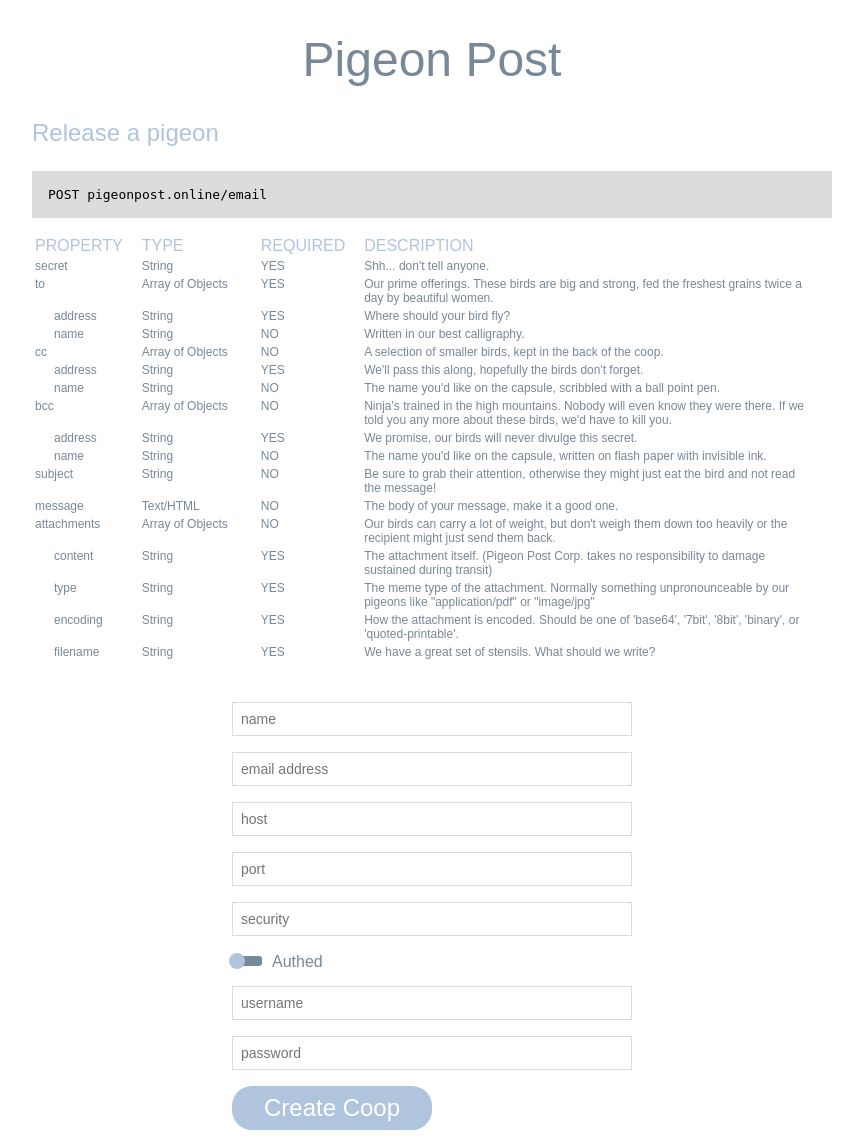
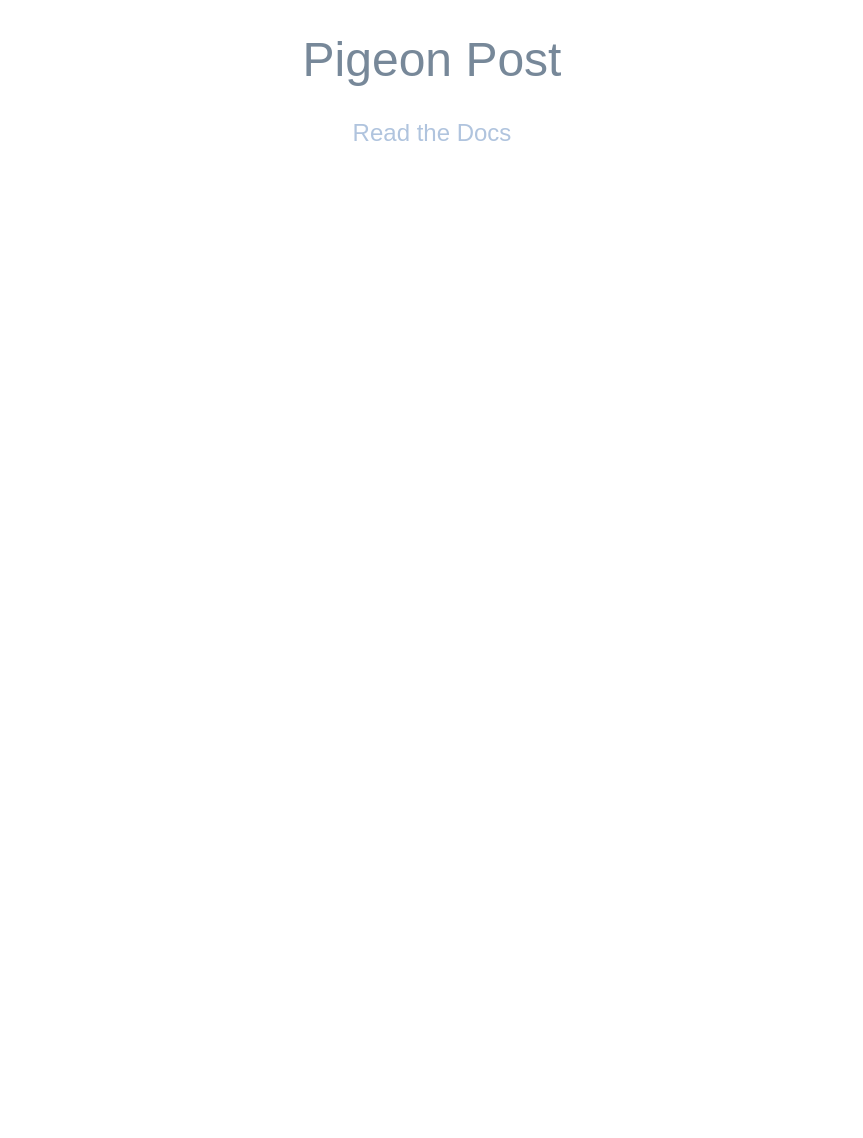
Before and after one commit to nicholasstephan/pigeonpost, a PHP site: page /welcome.html in a window 1280 px wide. Shown: the whole page, without its empty margins (208-1071 px from the left). After the commit the page ends 141 px from the top, so only its background shows below. Run offline with PHP 8.4, Linux system fonts and the light colour scheme; some libraries are stand-ins or nearby versions.

Commit message:
simplified the welcome site

```diff
--- a/welcome.html
+++ b/welcome.html
@@ -7,337 +7,27 @@
             h1 {
                 text-align:center;
                 font-family: sans-serif;
+                text-align:center;
                 font-size: 48px;
                 font-weight: 100;
                 color: lightslategray;
             }
 
-            input[type=text] {
+            a {
                 display: block;
-                box-sizing: border-box;
-                width: 400px;
-                padding: 8px;
-                border: 1px solid gainsboro;
-                margin-bottom: 16px;
-                font-size: 14px;
-            }
-
-            input[type=checkbox] {
-                display: none;
-            }
-
-            button:focus {
-                outline: none;
-            }
-
-            strong {
-                font-weight: 400;
-            }
-
-            .checkbox {
-            	width: 30px;
-            	height: 10px;
-            	background: lightslategray;
-            	margin: 20px 0px;
-            	position: relative;
-            	border-radius: 3px;
-            }
-
-            .checkbox .checkbox-handle {
-            	display: block;
-            	width: 16px;
-            	height: 16px;
-            	border-radius: 50%;
-
-            	transition: all .1s ease;
-            	cursor: pointer;
-            	position: absolute;
-            	top: -3px;
-            	left: -3px;
-
-            	background: lightsteelblue;
-            }
-
-            .checkbox input[type=checkbox]:checked + .checkbox-handle {
-            	left: 17px;
-            }
-
-            .checkbox .checkbox-label {
+                text-align: center;
+                text-decoration: none;
+                font-size: 24px;
+                font-weight: 100;
                 font-family: sans-serif;
-                padding-left: 40px;
-                position: relative;
-                top: -3px;
-                color: lightslategray;
-                cursor: pointer;
-            }
-
-            #docs {
-                max-width: 800px;
-                margin: 0 auto 40px;
-            }
-
-            #docs h3 {
-                font-size: 24px;
-                font-family: sans-serif;
-                font-weight: 100;
                 color: lightsteelblue;
             }
-
-            #docs code {
-                display: block;
-                padding: 16px;
-                margin-bottom: 16px;
-                background-color: gainsboro;
-            }
-
-            #docs th {
-                font-family: sans-serif;
-                font-weight: 100;
-                color: lightsteelblue;
-                text-align: left;
-                padding-right: 16px;
-            }
-
-            #docs td {
-                font-family: sans-serif;
-                font-weight: 100;
-                font-size: 12px;
-                vertical-align: top;
-                color: lightslategray;
-                padding-right: 16px;
-            }
-
-            #docs td:nth-child(2) {
-                width: 100px;
-            }
-
-            #docs td.tabbed {
-                padding-left: 20px;
-            }
-
-
-            #form {
-                width: 400px;
-                margin: 0 auto;
-            }
-
-            #form button {
-                display: block;
-                width: 200px;
-                padding: 8px;
-                border: 0;
-                border-radius: 20px;
-                color: white;
-                font-family: sans-serif;
-                font-size: 24px;
-                font-weight: 100;
-                background-color: lightsteelblue;
-                cursor: pointer;
-                transition: transform 0.2s ease-in-out;
-            }
-
-            #form button:active {
-                transform: scale(0.75);
-                transform-origin: 50%;
-            }
-
-            #secret {
-                display:none;
-                padding: 0;
-                text-align: center;
-                font-family: sans-serif;
-                font-size: 24px;
-                font-weight: 100;
-                color: lightslategray;
-            }
-
-            #secret span {
-                font-size:16px;
-                line-height:48px;
-                color: lightseagreen;
-            }
-
 
 
         </style>
     </head>
     <body>
-        <header>
-            <h1>Pigeon Post</h1>
-        </header>
-
-        <div id="docs">
-            <h3>Release a pigeon</h3>
-            <code>POST pigeonpost.online/email</code>
-
-            <table>
-                <tr>
-                    <th>PROPERTY</th>
-                    <th>TYPE</th>
-                    <th>REQUIRED</th>
-                    <th>DESCRIPTION</th>
-                </tr>
-                <tr>
-                    <td><strong>secret</strong></td>
-                    <td>String</td>
-                    <td>YES</td>
-                    <td>Shh... don't tell anyone.</td>
-                </tr>
-                <tr>
-                    <td><strong>to</strong></td>
-                    <td>Array of Objects</td>
-                    <td>YES</td>
-                    <td>Our prime offerings. These birds are big and strong, fed the freshest grains twice a day by beautiful women.</td>
-                </tr>
-                <tr>
-                    <td class="tabbed"><span class='tab'></span>address</td>
-                    <td>String</td>
-                    <td>YES</td>
-                    <td>Where should your bird fly?</td>
-                </tr>
-                <tr>
-                    <td class="tabbed"><span class='tab'></span>name</td>
-                    <td>String</td>
-                    <td>NO</td>
-                    <td>Written in our best calligraphy.</td>
-                </tr>
-                <tr>
-                    <td><strong>cc</strong></td>
-                    <td>Array of Objects</td>
-                    <td>NO</td>
-                    <td>A selection of smaller birds, kept in the back of the coop.</td>
-                </tr>
-                <tr>
-                    <td class="tabbed">address</td>
-                    <td>String</td>
-                    <td>YES</td>
-                    <td>We'll pass this along, hopefully the birds don't forget.</td>
-                </tr>
-                <tr>
-                    <td class="tabbed">name</td>
-                    <td>String</td>
-                    <td>NO</td>
-                    <td>The name you'd like on the capsule, scribbled with a ball point pen.</td>
-                </tr>
-                <tr>
-                    <td><strong>bcc</strong></td>
-                    <td>Array of Objects</td>
-                    <td>NO</td>
-                    <td>Ninja's trained in the high mountains. Nobody will even know they were there. If we told you any more about these birds, we'd have to kill you.</td>
-                </tr>
-                <tr>
-                    <td class="tabbed">address</td>
-                    <td>String</td>
-                    <td>YES</td>
-                    <td>We promise, our birds will never divulge this secret.</td>
-                </tr>
-                <tr>
-                    <td class="tabbed">name</td>
-                    <td>String</td>
-                    <td>NO</td>
-                    <td>The name you'd like on the capsule, written on flash paper with invisible ink.</td>
-                </tr>
-                <tr>
-                    <td><strong>subject</strong></td>
-                    <td>String</td>
-                    <td>NO</td>
-                    <td>Be sure to grab their attention, otherwise they might just eat the bird and not read the message!</td>
-                </tr>
-                <tr>
-                    <td><strong>message</strong></td>
-                    <td>Text/HTML</td>
-                    <td>NO</td>
-                    <td>The body of your message, make it a good one.</td>
-                </tr>
-                <tr>
-                    <td><strong>attachments</strong></td>
-                    <td>Array of Objects</td>
-                    <td>NO</td>
-                    <td>Our birds can carry a lot of weight, but don't weigh them down too heavily or the recipient might just send them back.</td>
-                </tr>
-                <tr>
-                    <td class="tabbed">content</td>
-                    <td>String</td>
-                    <td>YES</td>
-                    <td>The attachment itself. (Pigeon Post Corp. takes no responsibility to damage sustained during transit)</td>
-                </tr>
-                <tr>
-                    <td class="tabbed">type</td>
-                    <td>String</td>
-                    <td>YES</td>
-                    <td>The meme type of the attachment. Normally something unpronounceable by our pigeons like "application/pdf" or "image/jpg"</td>
-                </tr>
-                <tr>
-                    <td class="tabbed">encoding</td>
-                    <td>String</td>
-                    <td>YES</td>
-                    <td>How the attachment is encoded. Should be one of 'base64', '7bit', '8bit', 'binary', or 'quoted-printable'.</td>
-                </tr>
-                <tr>
-                    <td class="tabbed">filename</td>
-                    <td>String</td>
-                    <td>YES</td>
-                    <td>We have a great set of stensils. What should we write?</td>
-                </tr>
-            </table>
-        </div>
-
-        <div id="form">
-            <input id="name" type="text" name="name" placeholder="name"/>
-            <input id="address" type="text" name="address" placeholder="email address"/>
-            <input id="host" type="text" name="host" placeholder="host"/>
-            <input id="port" type="text" name="port" placeholder="port"/>
-            <input id="security" type="text" name="security" placeholder="security"/>
-            <div class="checkbox">
-          		<input type="checkbox" id="auth" name="auth"/>
-        	  	<label for="auth" class="checkbox-handle"></label>
-        	  	<label for="auth" class="checkbox-label">Authed</label>
-          	</div>
-            <input id="username" type="text" name="username" placeholder="username"/>
-            <input id="password" type="text" name="password" placeholder="password"/>
-            <button id="send">Create Coop</button>
-        </div>
-
-        <p id="secret">
-            Shh... it's a secret. Keep it safe.<br/>
-            <span></span>
-        </p>
-
-        <script
-            src="https://code.jquery.com/jquery-3.0.0.min.js"
-            integrity="sha256-JmvOoLtYsmqlsWxa7mDSLMwa6dZ9rrIdtrrVYRnDRH0="
-            crossorigin="anonymous">
-        </script>
-
-        <script>
-             /*global $*/
-
-            $(function() {
-
-                $("#send").click(function() {
-                    var payload = {
-                        name: $("#name").val(),
-                        host: $("#host").val(),
-                        port: $("#port").val(),
-                        security: $("#security").val(),
-                        auth: $("#auth").val(),
-                        username: $("#username").val(),
-                        password: $("#password").val(),
-                        address: $("#address").val(),
-                    };
-
-                    $.post("/coops", JSON.stringify(payload))
-                        .done(function(res) {
-                            var json = JSON.parse(res);
-                            if(json.success) {
-                                $("#form").hide();
-                                $("#secret span").html(json.secret);
-                                $("#secret").show();
-                            }
-                        });
-                });
-
-            });
-        </script>
+        <h1>Pigeon Post</h1>
+        <a href="http://docs.pigeonpost.apiary.io/">Read the Docs</a>
     </body>
 </html>
```
Also changed, not shown: index.php (+12 -1 lines).
